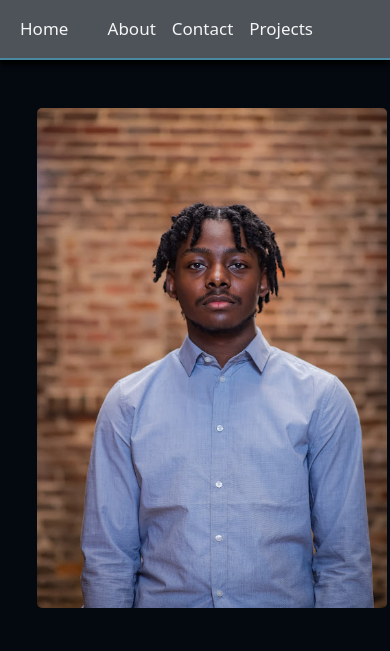
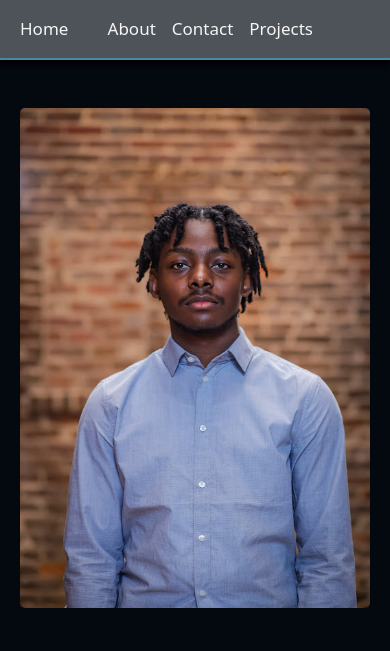
Before and after one commit to Notmonte/Portfolio, a plain HTML site: page about.html in a window 390 px wide. Shown: the top 651 px of the page. Drawn offline with nearby package versions, Linux system fonts and the light colour scheme; a web font is replaced by a local one.

Commit message:
Fixed image placement on iphone 12 pro

```diff
--- a/css/style.css
+++ b/css/style.css
@@ -149,7 +149,7 @@ body {
     }
 
     .demonte-img {
-        margin-left: 25px;
+        margin: 0 auto;
     }
 }
 
```
